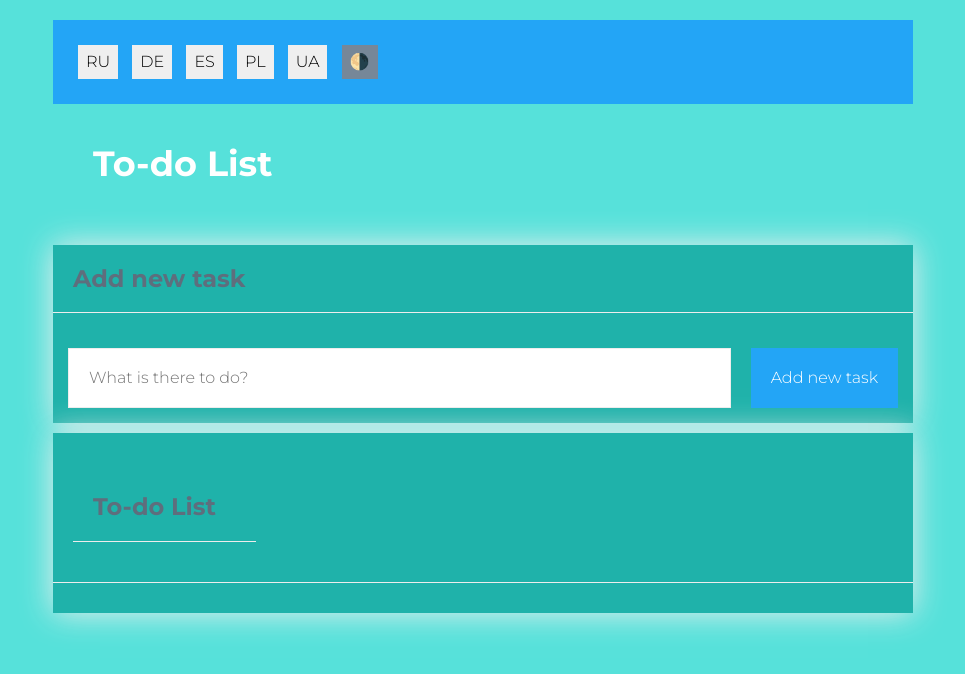
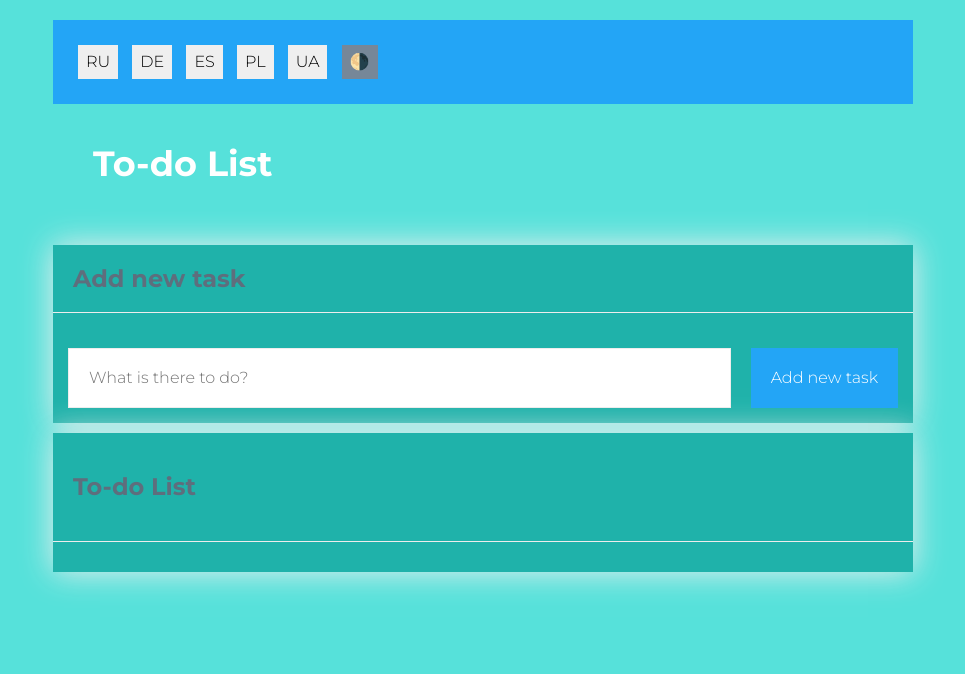
Before and after one commit to Mr-Front-End-dev/To-Do-List--EN-LSGr-, a plain HTML site: page index.html in a window 1280 px wide. Shown: the whole page, without its empty margins (157-1122 px from the left). Drawn offline with nearby package versions, Linux system fonts and the light colour scheme.

Commit message:
Deleted section__header from h2

```diff
--- a/index.html
+++ b/index.html
@@ -41,7 +41,7 @@
     </section>
     <section class="section">
       <header class="section__header">
-        <h2 class="section__header">To-do List</h2>
+        <h2>To-do List</h2>
         <div class="buttons js-buttons">
           <button class="buttons__button js-toggleHideDoneTasks">Hide completed tasks</button>
           <button class="buttons__button js-markAllDone">Complete all</button>
```
